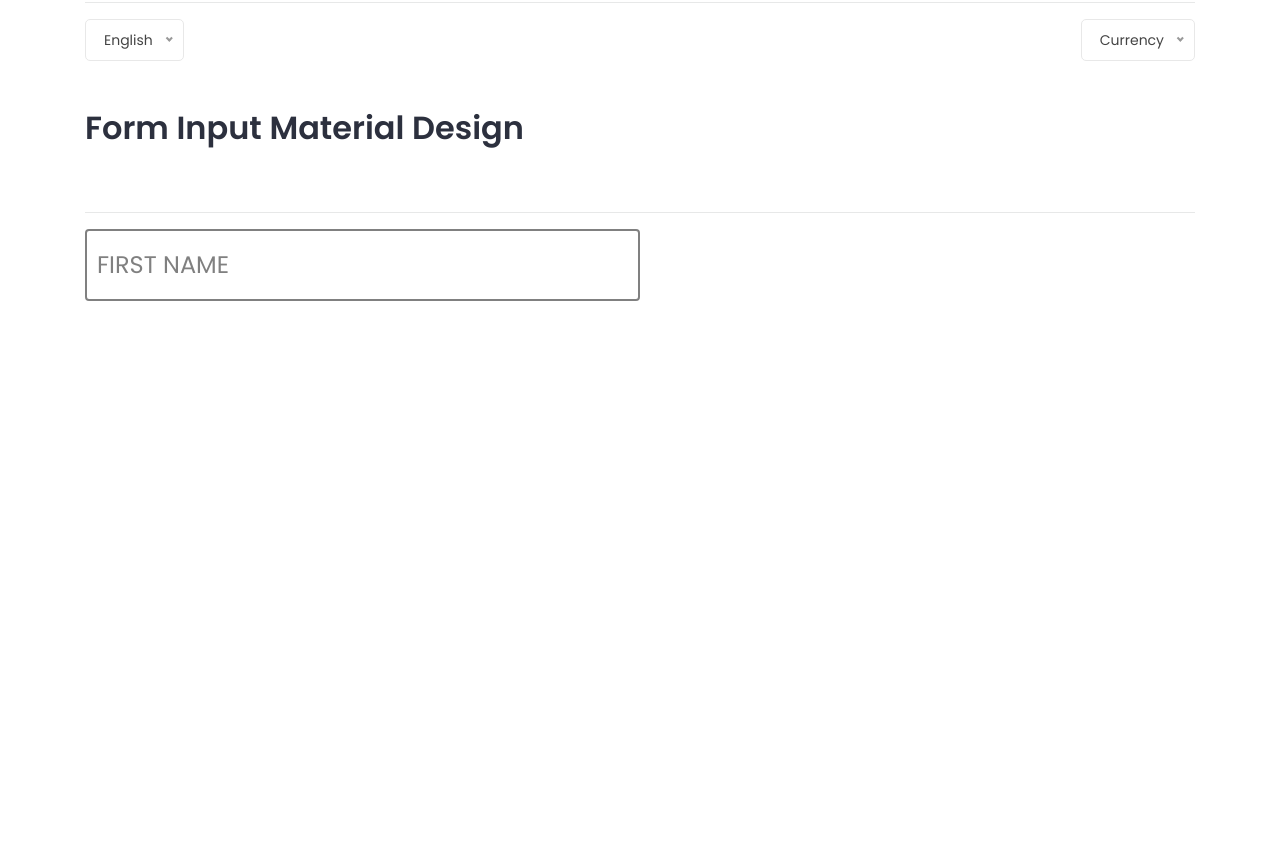
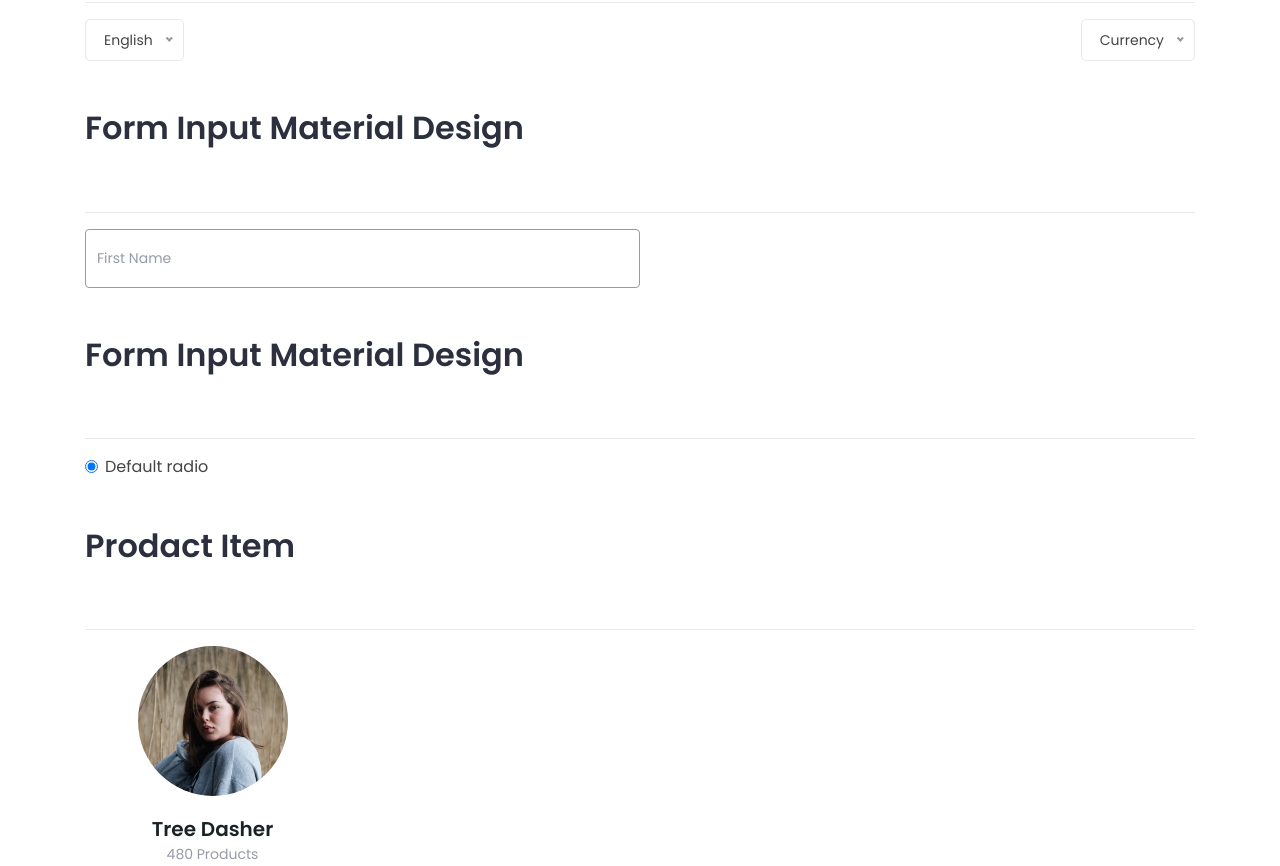
Before and after one commit to templatecookie/olog-html, a website: page styleguide.html in a window 1280 px wide. Shown: the part 827-1693 px from the top of the page. Before the commit the page ends 1128 px from the top, so only its background shows below. Drawn offline with Linux system fonts and the light colour scheme.

Commit message:
compleate product category

```diff
--- a/src/scss/components/_form.scss
+++ b/src/scss/components/_form.scss
@@ -3,49 +3,51 @@
     width: 50%;
   }
 
-  label {
+  .input-label {
     position: absolute;
     display: inline-block;
     background: transparent;
     left: 8px;
     top: 50%;
     padding: 0 4px;
-    font-size: 24px;
+    font-size: 14px;
+    line-height: 1.3;
     transform: translatey(-50%);
     transition: all .3s ease;
-    color: gray;
-    text-transform: uppercase;
+    color: $lightBlack;
+    text-transform: capitalize;
   }
 
   .form-input {
     display: block;
     padding: 16px;
-    font-size: 24px;
+    font-size: 14px;
     outline: none;
-    border: 2px solid gray;
+    border: 1px solid $lightBlack;
     border-radius: 4px;
     transition: all .3s ease;
-    color: gray;
+    color: $lightBlack;
     width: 100%;
+    height: 59px;
     box-sizing: border-box;
   }
 
   .form-input:focus,
   .form-input:active {
-    border: 2px solid #4885ed	;
+    border: 1px solid $lightBlack	;
   }
 
   .form-input:focus ~ label,
   .form-input:active ~ label {
-    color: #4885ed;
+    color: $lightBlack;
     background: white;
     top: 1px;
-    font-size: 16px;
+    font-size: 14px;
   }
 
   .has-value {
-    color: gray;
+    color: $lightBlack;
     background: white;
     top: 1px;
-    font-size: 16px;
+    font-size: 14px;
   }
--- /dev/null
+++ b/src/scss/components/_productcategory.scss
@@ -0,0 +1,21 @@
+.productcategory{
+    &-img{
+       img{
+        border-radius: 50%;
+       }
+       margin-bottom: 20px;
+    }
+    &-text{
+        h6{
+            color: $black;
+            font-size: 20px;
+            line-height: 1.3;
+            margin-bottom: 0;
+        }
+        span{
+            color: $lightBlack;
+            font-size: 14px;
+            line-height: 1.3;
+        }
+    }
+}
--- a/src/scss/main.scss
+++ b/src/scss/main.scss
@@ -17,6 +17,7 @@
 
 @import "components/buttons";
 @import "components/form";
+@import "components/productcategory";
 
 @import "pages/home";
 @import "pages/contact";
--- a/styleguide.html
+++ b/styleguide.html
@@ -50,7 +50,30 @@
         <hr>
         <div class="input-group">
             <input type="text" id="name" class="form-input">
-            <label for="name">first name</label>
+            <label class="input-label" for="name">first name</label>
+          </div>
+        <h2 class="py-5">Form Input Material Design</h2>
+        <hr>
+        <div class="form-check">
+            <input class="form-check-input " type="radio" name="exampleRadios" id="exampleRadios1" value="option1" checked>
+            <label class="form-check-label" for="exampleRadios1">
+              Default radio
+            </label>
+          </div>
+          <h2 class="py-5">Prodact Item</h2>
+          <hr>
+          <div class="row">
+              <div class="col-3">
+                  <div class="productcategory text-center">
+                      <div class="productcategory-img">
+                        <img src="dist/images/categorys/jumper.jpg" alt="images">
+                      </div>
+                      <div class="productcategory-text">
+                        <h6>Tree Dasher</h6>
+                        <span>480 Products</span>
+                      </div>
+                  </div>
+              </div>
           </div>
     </div>
     <script src="src/js/jquery.min.js"></script>
```
Also changed, not shown: dist/images/categorys/chosma.jpg (renamed from dist/images/top categorys/chosma.jpg), dist/images/categorys/drone.jpg (renamed from dist/images/top categorys/drone.jpg), dist/images/categorys/electronics.jpg (renamed from dist/images/top categorys/electronics.jpg), dist/images/categorys/iphone.jpg (renamed from dist/images/top categorys/iphone.jpg), dist/images/categorys/jumper.jpg (renamed from dist/images/top categorys/jumper.jpg), dist/images/categorys/wool-shoe.jpg (renamed from dist/images/top categorys/wool-shoe.jpg), dist/main.css.
